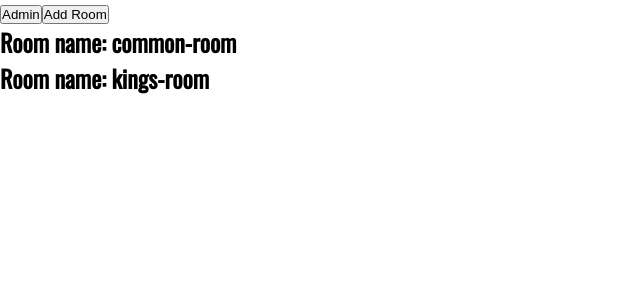
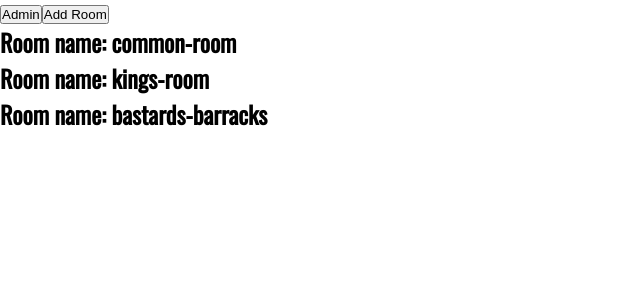
Before and after one commit to LarsGJobloop/realtime-messaging, a React (Vite) app in the folder client/ts-variant/: page / in a window 1280 px wide. Shown: the top 300 px of the page, without its empty margins (0-640 px from the left). Built offline with nearby package versions, Linux system fonts and the light colour scheme.

Commit message:
add mock not connected

```diff
--- a/client/ts-variant/src/mocks/MockRoomlist.ts
+++ b/client/ts-variant/src/mocks/MockRoomlist.ts
@@ -36,4 +36,10 @@ export const mockList: ChatRoom[] = [
     postMessage: (message: ChatMessage) => mockPost(message),
     onMessage: mockNewMessage,
   },
+  {
+    name: "bastards-barracks",
+    isConnected: false,
+    postMessage: (message: ChatMessage) => mockPost(message),
+    onMessage: mockNewMessage,
+  },
 ];
```
